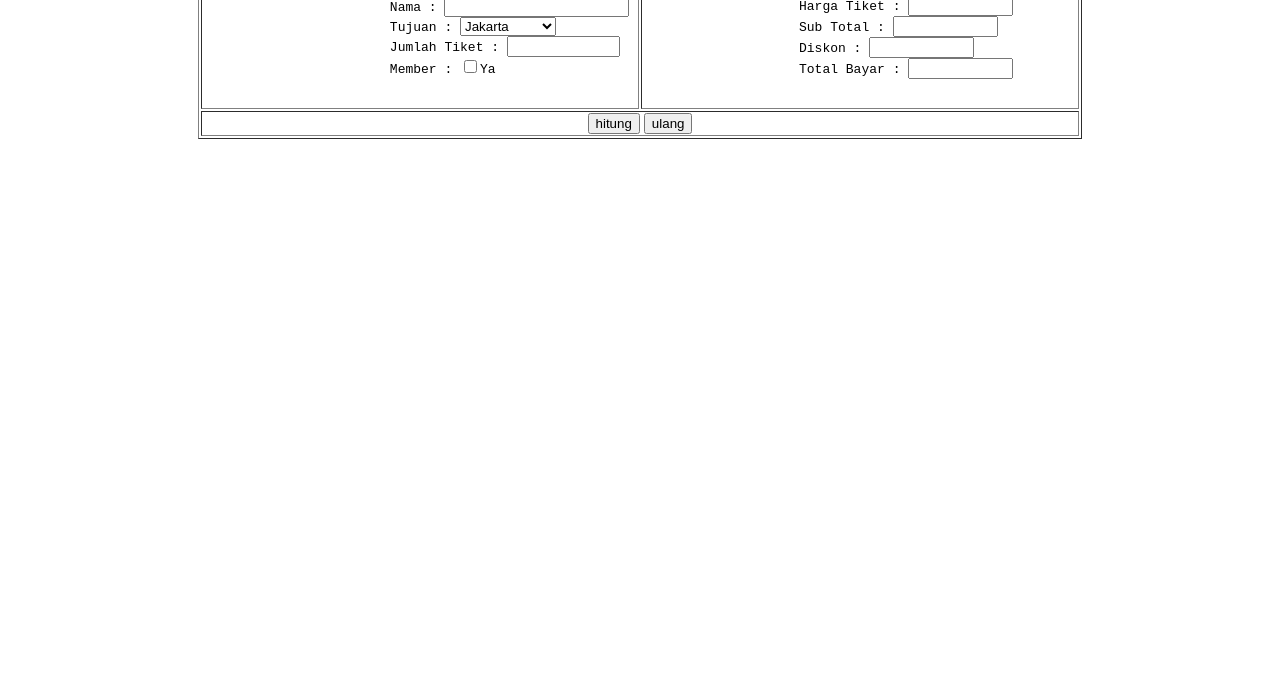
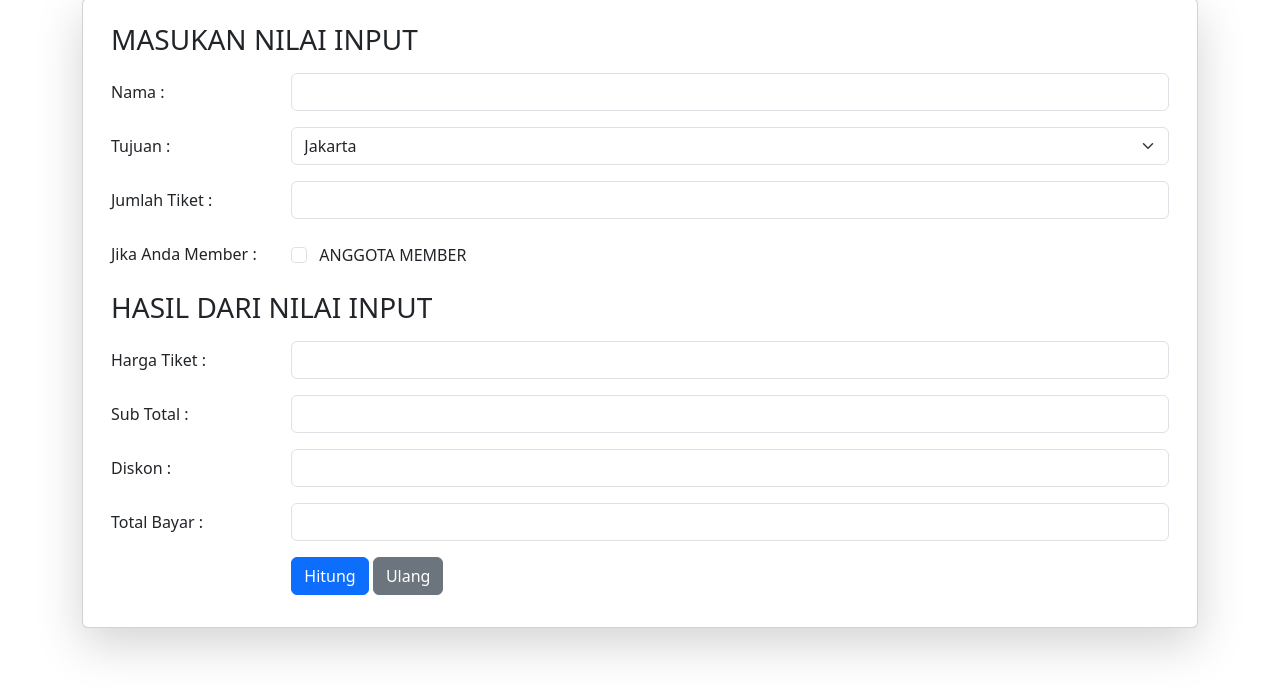
Before and after one commit to ATHAANGGORO10/CountingTickets, a plain HTML site: page index.html in a window 1280 px wide. Shown: the part 104-800 px from the top of the page. Drawn offline with nearby package versions, Linux system fonts and the light colour scheme; some packages are replaced by stand-ins of ours; a script that the page names is missing.

Commit message:
first commit

```diff
--- a/index.html
+++ b/index.html
@@ -1,48 +1,92 @@
 <!DOCTYPE html>
 <html lang="en">
+
 <head>
     <meta charset="UTF-8">
     <meta name="viewport" content="width=device-width, initial-scale=1.0">
-    <title>Document</title>
+    <title>Project-Travel Bintang Abadi</title>
+    <link href="https://cdn.jsdelivr.net/npm/bootstrap@5.3.3/dist/css/bootstrap.min.css" rel="stylesheet">
 </head>
+
 <body>
+    <div class="container my-5">
+        <h2 class="text-center mb-3 text-uppercase">Travel Bintang Abadi</h2>
+        <div class="card bg-white shadow-lg">
+            <div class="card-body">
+                <div class="container">
                     <form name="fform">
-        <table border="1" align="center" width="70%">
-            <tr>
-                <td width="100%" colspan="2">
-                    <h2 align="center">Travel Bintang Abadi</h2>
-                </td>
-            </tr>
-            <tr>
-                <td width="50%">
-                    <pre>
-                        Nama : <input type="text" size="20" name="inama">
-                        Tujuan : <select name="itujuan" size="1">
+                        <h3 class="my-2 mb-3 text-uppercase">masukan nilai input</h3>
+                        <div class="row mb-3">
+                            <label for="inama" class="col-sm-2 col-form-label">Nama :</label>
+                            <div class="col-sm-10">
+                                <input type="text" class="form-control" id="inama" name="inama">
+                            </div>
+                        </div>
+                        <div class="row mb-3">
+                            <label for="itujuan" class="col-sm-2 col-form-label">Tujuan :</label>
+                            <div class="col-sm-10">
+                                <select class="form-select" id="itujuan" name="itujuan">
                                     <option value="Jakarta">Jakarta</option>
                                     <option value="Cirebon">Cirebon</option>
                                     <option value="Tasikmalaya">Tasikmalaya</option>
                                 </select>
-                        Jumlah Tiket : <input type="text" size="11" name="ijumlah">
-                        Member : <input type="checkbox" name="imember">Ya
-                    </pre>
-                </td>
-                <td width="500%"><pre>
-                    Harga Tiket : <input type="text" size="10" name="otiket">
-                    Sub Total : <input type="text" size="10" name="osub">
-                    Diskon : <input type="text" size="10" name="odiskon">
-                    Total Bayar : <input type="text" size="10" name="ototal">
-                </pre></td>
-            </tr>
-            <tr>
-                <td width="100%" colspan="2">
-                    <center>
-                        <input type="button" value="hitung" onclick="hitungtotal()">
-                        <input type="reset" value="ulang">
-                    </center>
-                </td>
-            </tr>
-        </table>
+                            </div>
+                        </div>
+                        <div class="row mb-3">
+                            <label for="ijumlah" class="col-sm-2 col-form-label">Jumlah Tiket :</label>
+                            <div class="col-sm-10">
+                                <input type="text" class="form-control" id="ijumlah" name="ijumlah">
+                            </div>
+                        </div>
+                        <div class="row mb-3">
+                            <label for="ijumlah" class="col-sm-2 col-form-label">Jika Anda Member :</label>
+                            <div class="col-sm-10">
+                                <div class="form-check my-2">
+                                    <input class="form-check-input" type="checkbox" id="imember" name="imember">
+                                    <label class="form-check-label text-uppercase ms-1" for="imember">Anggota
+                                        Member</label>
+                                </div>
+                            </div>
+                        </div>
+                        <h3 class="my-2 mb-3 text-uppercase">hasil dari nilai input</h3>
+                        <div class="row mb-3">
+                            <label for="otiket" class="col-sm-2 col-form-label">Harga Tiket :</label>
+                            <div class="col-sm-10">
+                                <input type="text" class="form-control" id="otiket" name="otiket" readonly>
+                            </div>
+                        </div>
+                        <div class="row mb-3">
+                            <label for="osub" class="col-sm-2 col-form-label">Sub Total :</label>
+                            <div class="col-sm-10">
+                                <input type="text" class="form-control" id="osub" name="osub" readonly>
+                            </div>
+                        </div>
+                        <div class="row mb-3">
+                            <label for="odiskon" class="col-sm-2 col-form-label">Diskon :</label>
+                            <div class="col-sm-10">
+                                <input type="text" class="form-control" id="odiskon" name="odiskon" readonly>
+                            </div>
+                        </div>
+                        <div class="row mb-3">
+                            <label for="ototal" class="col-sm-2 col-form-label">Total Bayar :</label>
+                            <div class="col-sm-10">
+                                <input type="text" class="form-control" id="ototal" name="ototal" readonly>
+                            </div>
+                        </div>
+                        <div class="row mb-3">
+                            <div class="col-sm-10 offset-sm-2">
+                                <button type="button" class="btn btn-primary" onclick="hitungtotal()">Hitung</button>
+                                <button type="reset" class="btn btn-secondary">Ulang</button>
+                            </div>
+                        </div>
                     </form>
+                </div>
+            </div>
+        </div>
+    </div>
     <script src="index.js"></script>
+    <script src="https://cdn.jsdelivr.net/npm/sweetalert2@11"></script>
+    <script src="https://cdn.jsdelivr.net/npm/bootstrap@5.3.3/dist/js/bootstrap.bundle.min.js"></script>
 </body>
+
 </html>
--- a/index.js
+++ b/index.js
@@ -1,7 +1,16 @@
 function hitungtotal() {
-    var nama = (document.fform.inama.value);
-    var tujuan = (document.fform.itujuan.value);
-    var jumlahtiket = parseFloat(document.fform.ijumlah.value);
+    var nama = document.fform.inama.value.trim();
+    var tujuan = document.fform.itujuan.value.trim();
+    var jumlahtiket = parseFloat(document.fform.ijumlah.value.trim());
+
+    if (nama === '' || tujuan === '' || isNaN(jumlahtiket) || jumlahtiket <= 0) {
+        Swal.fire({
+            icon: 'error',
+            title: 'Isi Data Terlebih Dahulu',
+        });
+        return;
+    }
+
     var ht = 0.0;
     var sub = 0.0;
     var diskon = 0.0;
@@ -22,8 +31,8 @@ function hitungtotal() {
     }
 
     total = sub - diskon;
-    document.fform.otiket.value = ht.toLocaleString (ht);
-    document.fform.osub.value = sub.toLocaleString (sub);
-    document.fform.odiskon.value = diskon.toLocaleString (diskon);
-    document.fform.ototal.value = total.toLocaleString (total);
+    document.fform.otiket.value = ht.toLocaleString(ht);
+    document.fform.osub.value = sub.toLocaleString(sub);
+    document.fform.odiskon.value = diskon.toLocaleString(diskon);
+    document.fform.ototal.value = total.toLocaleString(total);
 };
```
Lines whose indentation alone changed are shown as unchanged.
